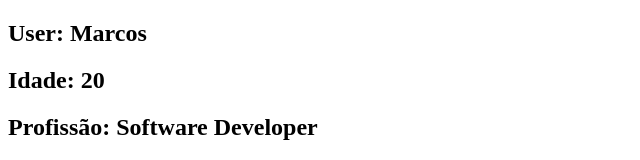
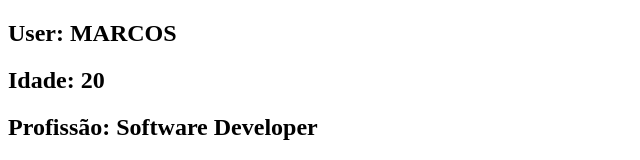
Before and after one commit to sergiohrodrigues/learningAngular17, an Angular app: page / in a window 1280 px wide. Shown: the top 160 px of the page, without its empty margins (0-640 px from the left). Built offline with nearby package versions, Linux system fonts and the light colour scheme.

Commit message:
learning to use @Input transformation (number)

```diff
--- a/src/app/components/input-transform.componet.ts
+++ b/src/app/components/input-transform.componet.ts
@@ -1,5 +1,12 @@
 import { Component, Input } from "@angular/core";
 import { User } from "../app.component";
+
+function setUserNameTransform(user: User): User {
+  return {
+    ...user,
+    name: user.name.toUpperCase()
+  }
+}
 
 @Component({
   selector: 'app-input-transform',
@@ -11,5 +18,5 @@ import { User } from "../app.component";
   `
 })
 export class InputTransformComponent {
-  @Input({ required: true }) public user!: User;
+  @Input({ required: true, transform: setUserNameTransform }) public user!: User;
 }
```
